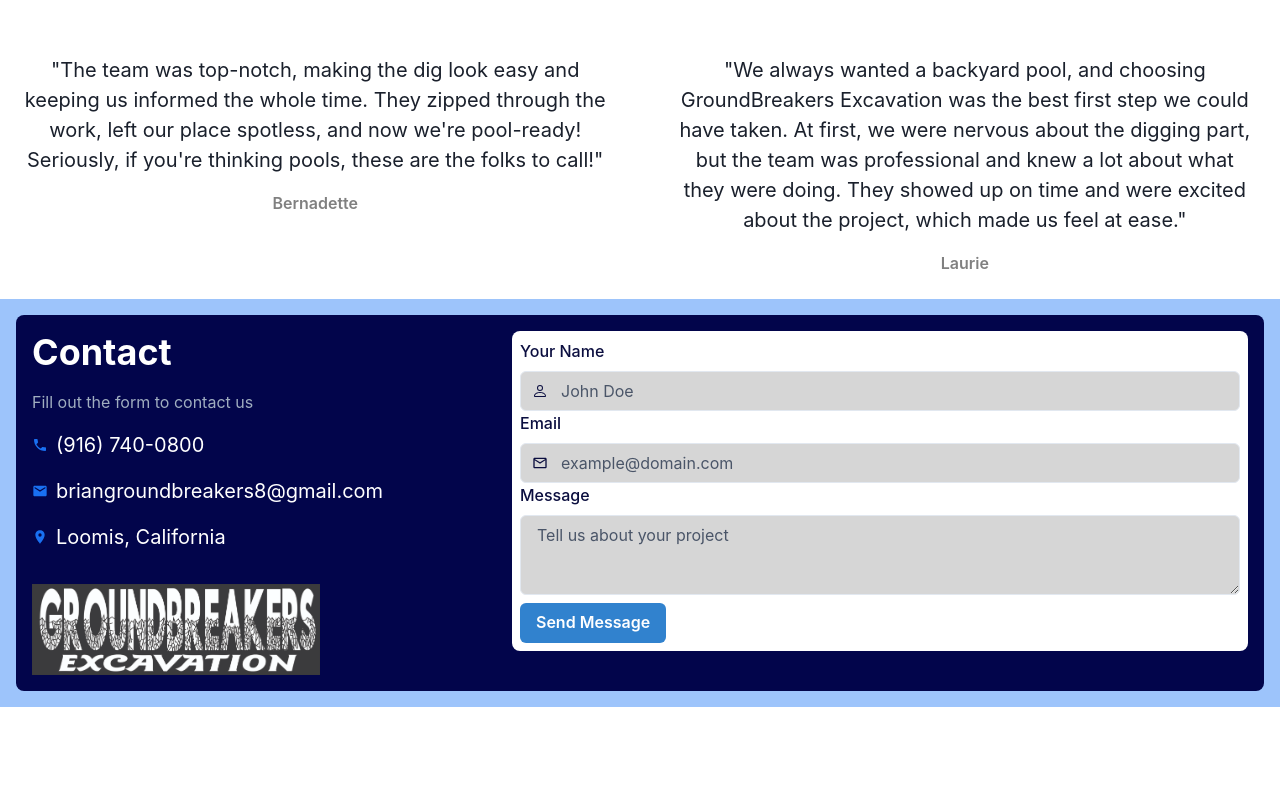
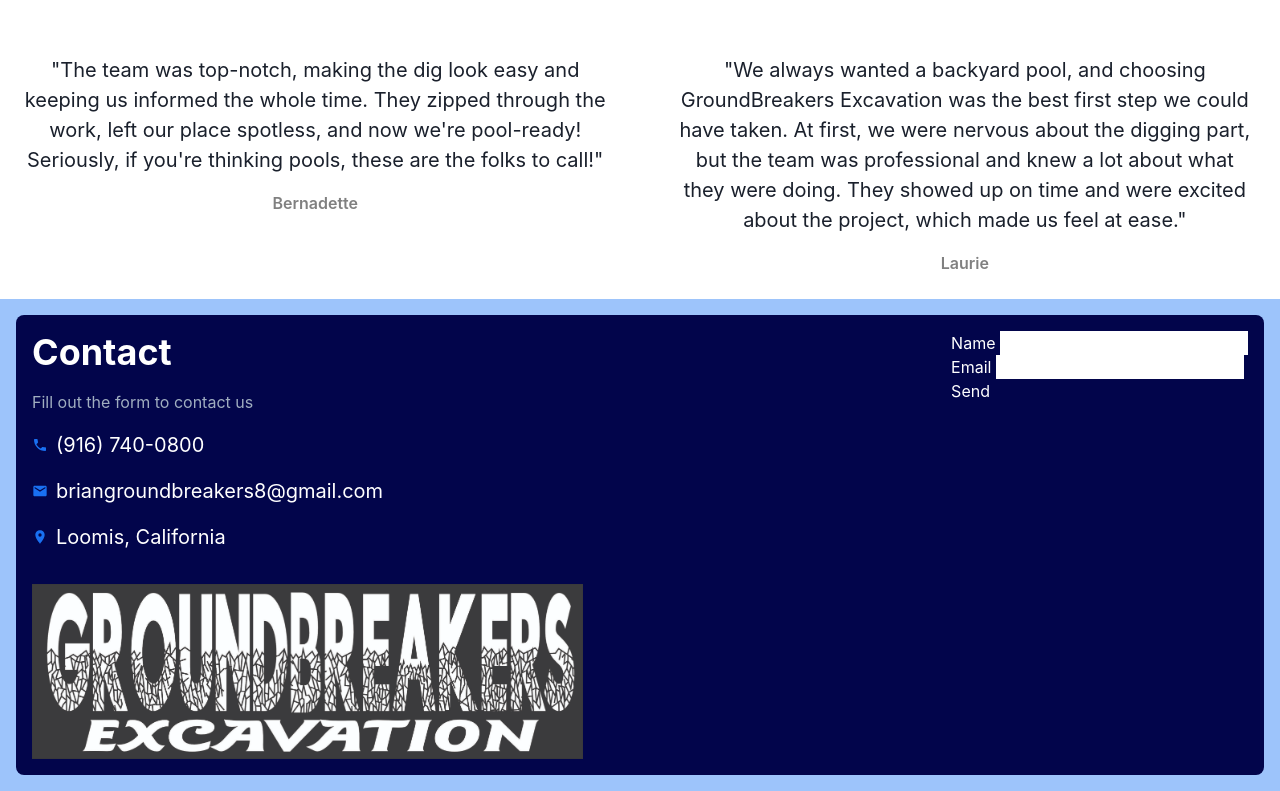
Before and after one commit to andrewbantly/groundbreakers, a React (Create React App) app: page / in a window 1280 px wide. Shown: the part 2254-3045 px from the top of the page. Before the commit the page ends 2961 px from the top, so only its background shows below. Built offline with nearby package versions, Linux system fonts and the light colour scheme.

Commit message:
basic form

```diff
--- a/src/components/forms/contactForm.js
+++ b/src/components/forms/contactForm.js
@@ -42,54 +42,16 @@
 
 
     return(
-        <Box p={2} bg="white" borderRadius="lg" color="#0B0E3F" flex={{ base: '1', md: '3' }} mt={{ base: 4, md: 0 }}>
-                        <VStack spacing={4} align="stretch">
-                        <form name="contact" method="POST" data-netlify="true" onSubmit={"submit"}>
-                                <FormControl id="name">
-                                    <FormLabel>Your Name</FormLabel>
-                                    <InputGroup>
-                                        <InputLeftElement pointerEvents="none" children={<BsPerson color="gray.300" />} />
-                                        <Input
-                                            bg={'blackAlpha.300'}
-                                            type="text"
-                                            placeholder="John Doe"
-                                            _placeholder={{ color: 'gray.600' }}
-                                            name="name"
-                                            value={formState.name}
-                                            onChange={handleChange}
-                                        />
-                                    </InputGroup>
-                                </FormControl>
-                                <FormControl id="email">
-                                    <FormLabel>Email</FormLabel>
-                                    <InputGroup>
-                                        <InputLeftElement pointerEvents="none" children={<MdOutlineEmail color="gray.300" />} />
-                                        <Input
-                                            type="email"
-                                            bg={'blackAlpha.300'}
-                                            placeholder="example@domain.com"
-                                            _placeholder={{ color: 'gray.600' }}
-                                            name="email"
-                                            value={formState.email}
-                                            onChange={handleChange} />
-                                    </InputGroup>
-                                </FormControl>
-                                <FormControl id="message">
-                                    <FormLabel>Message</FormLabel>
-                                    <Textarea
-                                        placeholder="Tell us about your project"
-                                        bg={'blackAlpha.300'}
-                                        _placeholder={{ color: 'gray.600' }}
-                                        name="message"
-                                        value={formState.message}
-                                        onChange={handleChange}
-                                    />
-                                </FormControl>
-                                <Button type="submit" colorScheme="blue" variant="solid" mt={2}>
-                                    Send Message
-                                </Button>
-                            </form>
-                        </VStack>
-                    </Box>
+<form name="contact" netlify>
+  <p>
+    <label>Name <input type="text" name="name" /></label>
+  </p>
+  <p>
+    <label>Email <input type="email" name="email" /></label>
+  </p>
+  <p>
+    <button type="submit">Send</button>
+  </p>
+</form>
     )
 }
```
